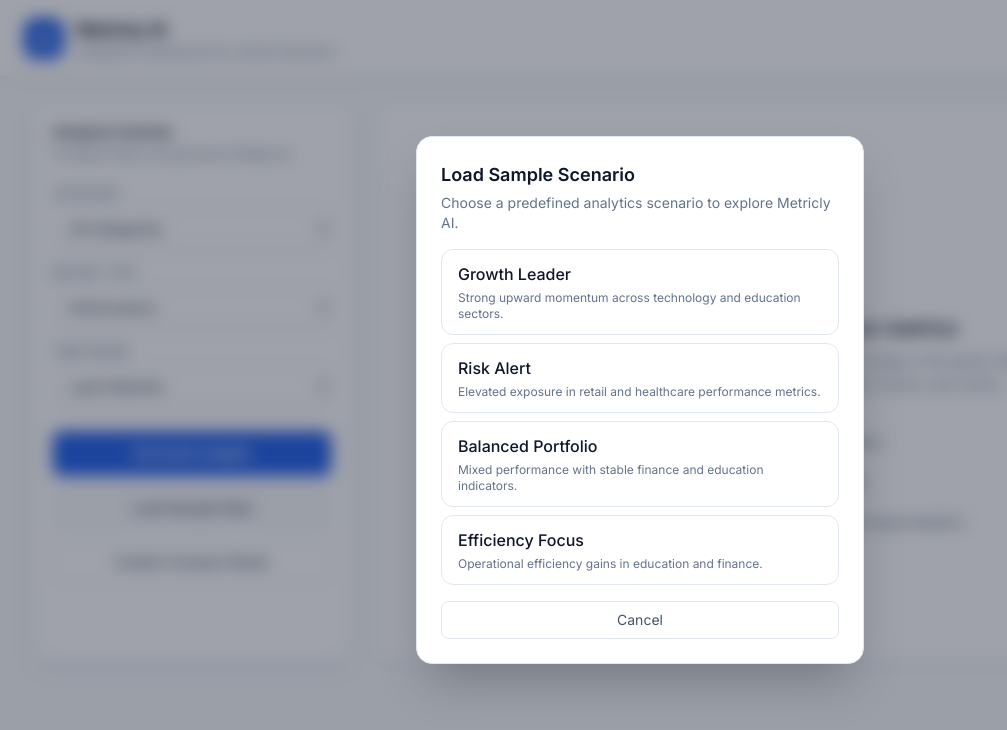
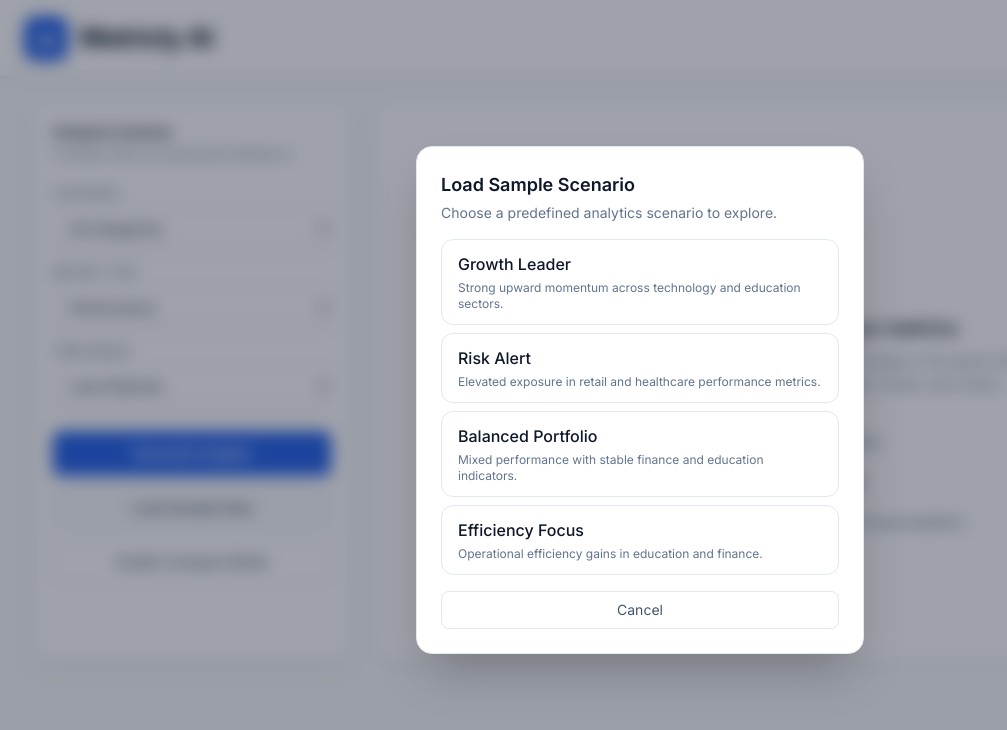
Before and after one commit to codexfang/metricly-ai, a React (Vite) app: page / in a window 1280 px wide. Both pictures are taken after a click on the button "Load Sample Data". Shown: the top 730 px of the page, without its empty margins (0-1007 px from the left). Built offline with nearby package versions, Linux system fonts and the light colour scheme.

Commit message:
Simplify header and sample modal, remove restore analysis

```diff
--- a/src/App.jsx
+++ b/src/App.jsx
@@ -1,4 +1,4 @@
-import { useCallback, useEffect, useState } from 'react';
+import { useCallback, useState } from 'react';
 import metricsData from './data/metrics.json';
 import Header from './components/Header';
 import ControlsPanel from './components/ControlsPanel';
@@ -11,7 +11,6 @@
 import {
   analyzeMetrics,
   saveAnalysisToStorage,
-  loadAnalysisFromStorage,
   getScenarioFilters,
 } from './utils/analyzeMetrics';
 
@@ -39,15 +38,10 @@
   const [animateKey, setAnimateKey] = useState(0);
   const [scenarioModalOpen, setScenarioModalOpen] = useState(false);
   const [activeScenario, setActiveScenario] = useState(null);
-  const [hasStoredAnalysis, setHasStoredAnalysis] = useState(false);
   const [toast, setToast] = useState(null);
 
   const activeFilters = compareSide === 'B' ? filtersB : filtersA;
   const setActiveFilters = compareSide === 'B' ? setFiltersB : setFiltersA;
-
-  useEffect(() => {
-    setHasStoredAnalysis(!!loadAnalysisFromStorage());
-  }, []);
 
   const showToast = (message) => {
     setToast(message);
@@ -81,7 +75,6 @@
       const result = runAnalysis(filtersA, setAnalysisA);
       setGeneratedA(true);
       saveAnalysisToStorage(result, filtersA);
-      setHasStoredAnalysis(true);
       showToast('Insights generated successfully');
     }
     setAnimateKey((k) => k + 1);
@@ -100,20 +93,8 @@
     setAnalysisA(result);
     setGeneratedA(true);
     saveAnalysisToStorage(result, newFilters);
-    setHasStoredAnalysis(true);
     setAnimateKey((k) => k + 1);
     showToast(`Loaded: ${scenarioKey.replace(/_/g, ' ')}`);
-  };
-
-  const handleRestoreStored = () => {
-    const stored = loadAnalysisFromStorage();
-    if (!stored) return;
-    setFiltersA(stored.filters ?? DEFAULT_FILTERS);
-    setAnalysisA(stored.analysis);
-    setGeneratedA(true);
-    setActiveScenario(null);
-    setAnimateKey((k) => k + 1);
-    showToast('Last analysis restored');
   };
 
   const handleToggleCompare = () => {
@@ -152,8 +133,6 @@
             compareMode={compareMode}
             compareSide={compareSide}
             onCompareSideChange={setCompareSide}
-            hasStoredAnalysis={hasStoredAnalysis}
-            onRestoreStored={handleRestoreStored}
             activeScenario={activeScenario}
           />
 
--- a/src/components/ControlsPanel.jsx
+++ b/src/components/ControlsPanel.jsx
@@ -55,8 +55,6 @@
   compareMode,
   compareSide,
   onCompareSideChange,
-  hasStoredAnalysis,
-  onRestoreStored,
   activeScenario,
 }) {
   return (
@@ -131,15 +129,6 @@
         >
           {compareMode ? 'Exit Compare Mode' : 'Enable Compare Mode'}
         </button>
-        {hasStoredAnalysis && (
-          <button
-            type="button"
-            onClick={onRestoreStored}
-            className="w-full rounded-lg border border-dashed border-slate-300 px-4 py-2 text-xs text-slate-500 transition hover:border-brand-400 hover:text-brand-600"
-          >
-            Restore Last Analysis
-          </button>
-        )}
       </div>
 
       {activeScenario && (
--- a/src/components/Header.jsx
+++ b/src/components/Header.jsx
@@ -3,22 +3,17 @@
     <header className="border-b border-slate-200 bg-white px-6 py-4 shadow-sm">
       <div className="mx-auto flex max-w-[1600px] items-center justify-between">
         <div className="flex items-center gap-3">
-          <div className="flex h-10 w-10 items-center justify-center rounded-xl bg-brand-600 text-white shadow-md shadow-brand-600/25">
-            <svg className="h-5 w-5" viewBox="0 0 24 24" fill="none" aria-hidden="true">
+          <div className="flex h-11 w-11 shrink-0 items-center justify-center rounded-xl bg-brand-600 text-white shadow-md shadow-brand-600/25">
+            <svg className="h-6 w-6" viewBox="0 0 24 24" fill="none" aria-hidden="true">
               <path
                 d="M4 18V10l4 5 4-8 4 6 4-5v10H4z"
                 fill="currentColor"
               />
             </svg>
           </div>
-          <div>
-            <h1 className="text-lg font-bold tracking-tight text-slate-900">
-              Metricly AI
-            </h1>
-            <p className="text-xs text-slate-500">
-              Intelligence dashboards for smarter decisions
-            </p>
-          </div>
+          <h1 className="text-2xl font-bold tracking-tight text-slate-900 sm:text-[1.65rem]">
+            Metricly AI
+          </h1>
         </div>
         <div className="flex items-center gap-2">
           {compareMode && (
--- a/src/components/SampleScenarioModal.jsx
+++ b/src/components/SampleScenarioModal.jsx
@@ -14,7 +14,7 @@
           Load Sample Scenario
         </h2>
         <p className="mt-1 text-sm text-slate-500">
-          Choose a predefined analytics scenario to explore Metricly AI.
+          Choose a predefined analytics scenario to explore.
         </p>
 
         <ul className="mt-4 space-y-2">
```
Also changed, not shown: 1 other file (tests, documents, lock files or other folders).
